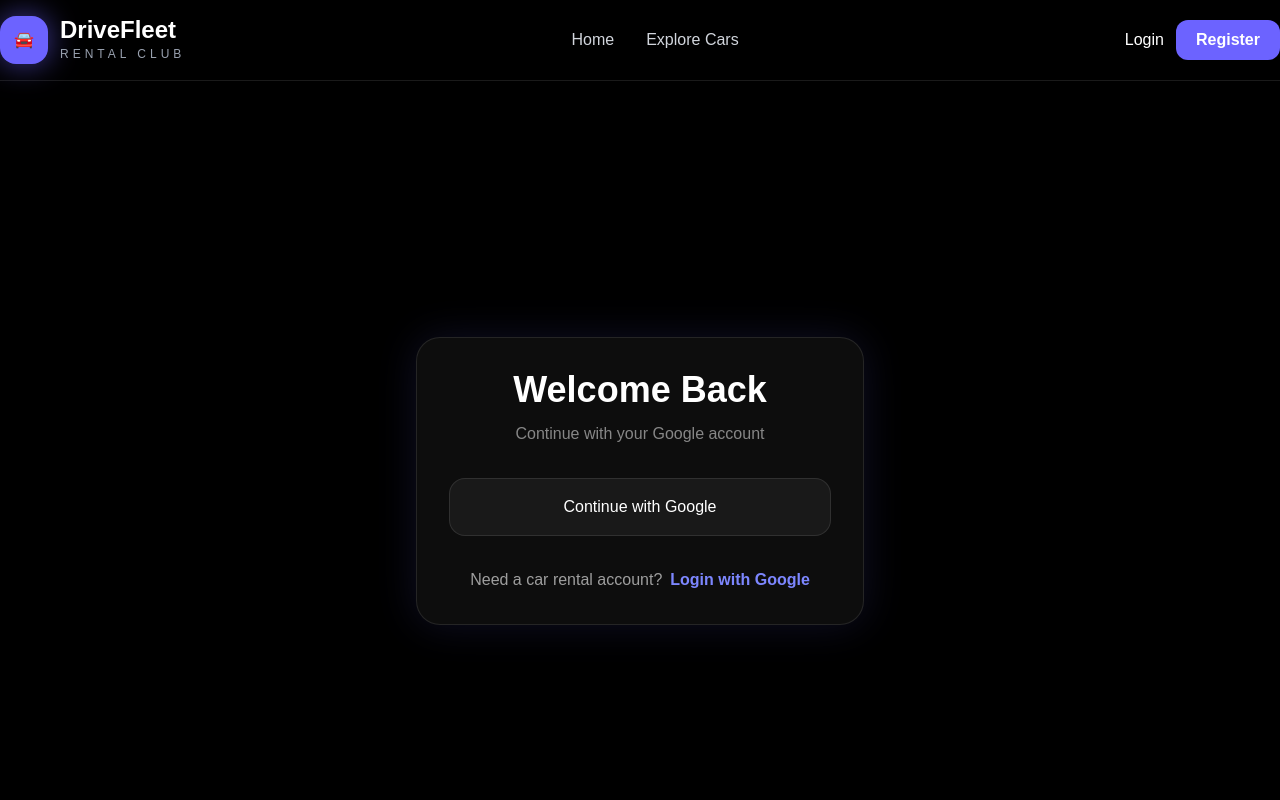
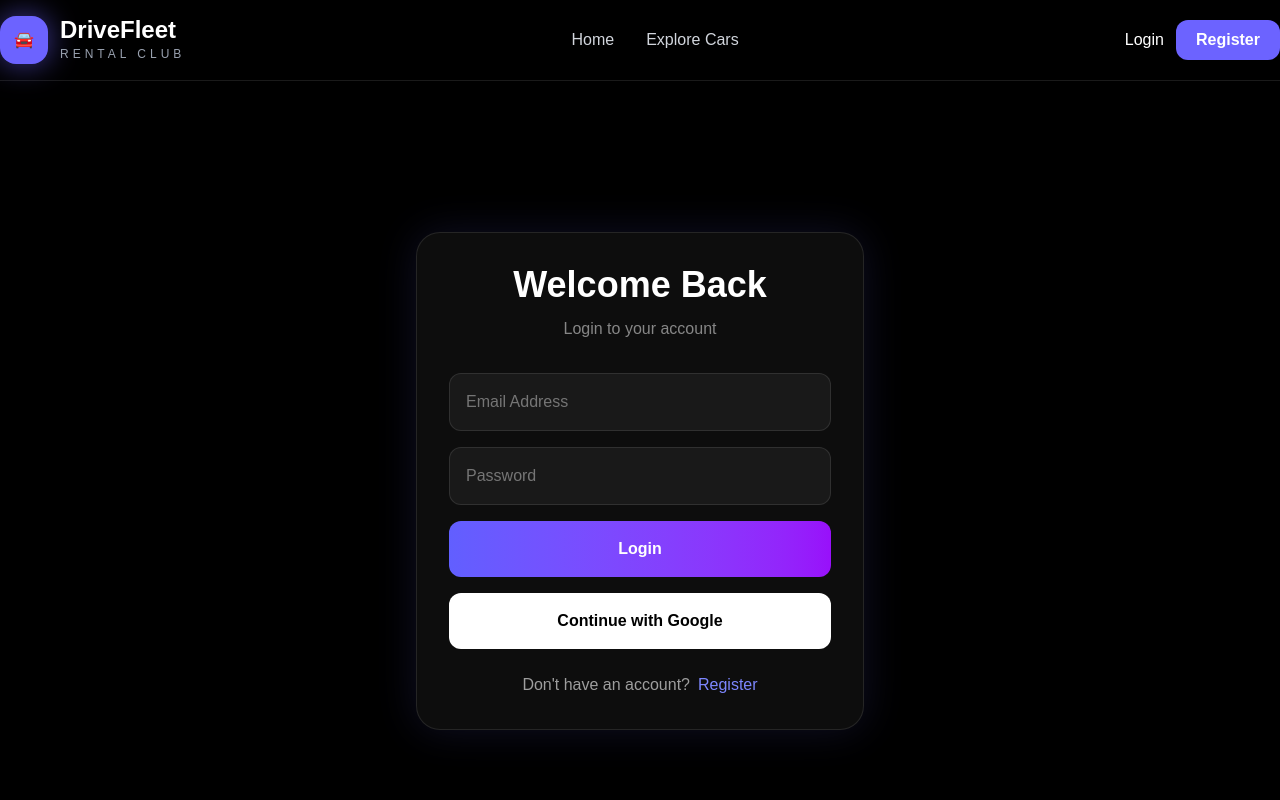
Before and after one commit to mdtonmoyhasansiam/drivefleet-client, a Next.js app: page /login in a window 1280 px wide. Shown: the top 800 px of the page. Built offline with nearby package versions, Linux system fonts and the light colour scheme.

Commit message:
final login register system

```diff
--- a/src/app/login/page.js
+++ b/src/app/login/page.js
@@ -16,14 +16,111 @@ import Navbar from "@/components/Navbar";
 
 import Footer from "@/components/Footer";
 
+import useAuth from "@/hooks/useAuth";
+
 const LoginPage = () => {
 
-  const router = useRouter();
+  const router =
+    useRouter();
+
+  const {
+    setUser,
+  } = useAuth();
 
   const [loading, setLoading] =
     useState(false);
 
+  // ======================================
+  // EMAIL LOGIN
+  // ======================================
 
+  const handleLogin =
+    async e => {
+
+      e.preventDefault();
+
+      setLoading(true);
+
+      const form =
+        e.target;
+
+      const email =
+        form.email.value;
+
+      const password =
+        form.password.value;
+
+      try {
+
+        const response =
+          await fetch(
+            "https://drivefleet-server-zqxb.onrender.com/login",
+            {
+              method: "POST",
+
+              headers: {
+                "content-type":
+                  "application/json",
+              },
+
+              body: JSON.stringify({
+                email,
+                password,
+              }),
+            }
+          );
+
+        const data =
+          await response.json();
+
+        if (!response.ok) {
+
+          toast.error(
+            data.message
+          );
+
+          setLoading(false);
+
+          return;
+        }
+
+        localStorage.setItem(
+          "access-token",
+          data.token
+        );
+
+        const payload =
+          JSON.parse(
+            atob(
+              data.token.split(".")[1]
+            )
+          );
+
+        setUser(payload);
+
+        toast.success(
+          "Login Successful"
+        );
+
+        router.push("/");
+
+      } catch (error) {
+
+        console.log(error);
+
+        toast.error(
+          "Login Failed"
+        );
+
+      } finally {
+
+        setLoading(false);
+      }
+    };
+
+  // ======================================
+  // GOOGLE LOGIN
+  // ======================================
 
   const handleGoogleLogin =
     async () => {
@@ -49,8 +146,6 @@ const LoginPage = () => {
       }
     };
 
-
-
   return (
 
     <div
@@ -64,9 +159,7 @@ const LoginPage = () => {
 
       <Navbar />
 
-
-
-      {/* BACKGROUND GLOW */}
+      {/* BACKGROUND */}
       <div
         className="
         fixed
@@ -103,8 +196,6 @@ const LoginPage = () => {
 
       </div>
 
-
-
       <div
         className="
         min-h-screen
@@ -116,7 +207,10 @@ const LoginPage = () => {
       "
       >
 
-        <div
+        <form
+          onSubmit={
+            handleLogin
+          }
           className="
           w-full
           max-w-md
@@ -130,7 +224,6 @@ const LoginPage = () => {
         "
         >
 
-          {/* TITLE */}
           <div
             className="
             text-center
@@ -153,14 +246,76 @@ const LoginPage = () => {
               text-white/50
             "
             >
-              Continue with your Google account
+              Login to your account
             </p>
 
           </div>
 
+          <input
+            type="email"
+            name="email"
+            placeholder="Email Address"
+            className="
+            w-full
+            p-4
+            mb-4
+            rounded-xl
+            bg-white/5
+            border
+            border-white/10
+            text-white
+            placeholder-white/40
+            focus:outline-none
+            focus:border-indigo-500
+          "
+            required
+          />
 
+          <input
+            type="password"
+            name="password"
+            placeholder="Password"
+            className="
+            w-full
+            p-4
+            mb-4
+            rounded-xl
+            bg-white/5
+            border
+            border-white/10
+            text-white
+            placeholder-white/40
+            focus:outline-none
+            focus:border-indigo-500
+          "
+            required
+          />
 
-          {/* GOOGLE BUTTON */}
+          <button
+            disabled={loading}
+            className="
+            w-full
+            py-4
+            rounded-xl
+            bg-gradient-to-r
+            from-indigo-500
+            to-purple-600
+            font-semibold
+            hover:scale-[1.02]
+            transition
+            cursor-pointer
+            disabled:opacity-50
+          "
+          >
+
+            {
+              loading
+                ? "Loading..."
+                : "Login"
+            }
+
+          </button>
+
           <button
             type="button"
             disabled={loading}
@@ -170,52 +325,46 @@ const LoginPage = () => {
             className="
             w-full
             py-4
-            rounded-2xl
-            border
-            border-white/10
-            bg-white/5
-            hover:bg-white/10
+            rounded-xl
+            bg-white
+            text-black
+            font-semibold
+            mt-4
+            hover:bg-gray-200
             transition
             cursor-pointer
             disabled:opacity-50
-            font-medium
           "
           >
 
-            {
-              loading
-                ? "Redirecting..."
-                : "Continue with Google"
-            }
+            Continue with Google
 
           </button>
 
-
-
-          {/* REGISTER LINK */}
           <p
             className="
-            mt-8
+            mt-6
             text-center
             text-white/60
           "
           >
 
-            Need a car rental account?
+            Don&apos;t have an account?
 
-            <span
+            <Link
+              href="/register"
               className="
+              text-indigo-400
               ml-2
-              text-indigo-400
-              font-semibold
+              hover:underline
             "
             >
-              Login with Google
-            </span>
+              Register
+            </Link>
 
           </p>
 
-        </div>
+        </form>
 
       </div>
 
--- a/src/app/register/page.js
+++ b/src/app/register/page.js
@@ -16,25 +16,17 @@ import Navbar from "@/components/Navbar";
 
 import Footer from "@/components/Footer";
 
-import useAuth from "@/hooks/useAuth";
-
 const RegisterPage = () => {
 
-  const {
-    createUser,
-    googleLogin,
-    updateUserProfile,
-    logoutUser,
-  } = useAuth();
-
-  const router = useRouter();
+  const router =
+    useRouter();
 
   const [loading, setLoading] =
     useState(false);
 
-
-
-  // EMAIL REGISTER
+  // ======================================
+  // REGISTER
+  // ======================================
 
   const handleRegister =
     async e => {
@@ -43,7 +35,8 @@ const RegisterPage = () => {
 
       setLoading(true);
 
-      const form = e.target;
+      const form =
+        e.target;
 
       const name =
         form.name.value;
@@ -56,8 +49,6 @@ const RegisterPage = () => {
 
       const password =
         form.password.value;
-
-
 
       // PASSWORD VALIDATION
 
@@ -74,8 +65,6 @@ const RegisterPage = () => {
         return;
       }
 
-
-
       if (
         !/[A-Z]/.test(
           password
@@ -83,15 +72,13 @@ const RegisterPage = () => {
       ) {
 
         toast.error(
-          "Password must contain at least one uppercase letter"
+          "Password must contain uppercase letter"
         );
 
         setLoading(false);
 
         return;
       }
-
-
 
       if (
         !/[a-z]/.test(
@@ -100,7 +87,7 @@ const RegisterPage = () => {
       ) {
 
         toast.error(
-          "Password must contain at least one lowercase letter"
+          "Password must contain lowercase letter"
         );
 
         setLoading(false);
@@ -108,45 +95,47 @@ const RegisterPage = () => {
         return;
       }
 
-
-
       try {
 
-        // CREATE USER
+        const response =
+          await fetch(
+            "https://drivefleet-server-zqxb.onrender.com/register",
+            {
+              method: "POST",
 
-        await createUser(
-          email,
-          password
-        );
+              headers: {
+                "content-type":
+                  "application/json",
+              },
 
+              body: JSON.stringify({
+                name,
+                email,
+                password,
+                photo,
+              }),
+            }
+          );
 
+        const data =
+          await response.json();
 
-        // UPDATE PROFILE
+        if (!response.ok) {
 
-        await updateUserProfile(
-          name,
-          photo
-        );
+          toast.error(
+            data.message
+          );
 
+          setLoading(false);
 
-
-        // LOGOUT AFTER REGISTER
-
-        await logoutUser();
-
-
+          return;
+        }
 
         toast.success(
           "Registration Successful"
         );
 
-
-
         form.reset();
-
-
-
-        // LOGIN PAGE
 
         router.push("/login");
 
@@ -154,25 +143,9 @@ const RegisterPage = () => {
 
         console.log(error);
 
-
-
-        if (
-          error.message.includes(
-            "email-already-in-use"
-          )
-        ) {
-
-          toast.error(
-            "Email already exists"
-          );
-        }
-
-        else {
-
-          toast.error(
-            "Registration Failed"
-          );
-        }
+        toast.error(
+          "Registration Failed"
+        );
 
       } finally {
 
@@ -180,9 +153,9 @@ const RegisterPage = () => {
       }
     };
 
-
-
-  // GOOGLE REGISTER / LOGIN
+  // ======================================
+  // GOOGLE LOGIN
+  // ======================================
 
   const handleGoogleLogin =
     async () => {
@@ -191,46 +164,10 @@ const RegisterPage = () => {
 
       try {
 
-        const result =
-          await googleLogin();
-
-        const user =
-          result.user;
-
-
-
-        // JWT CREATE
-
-        await fetch(
-          "https://drivefleet-server-zqxb.onrender.com/jwt",
-          {
-            method: "POST",
-
-            headers: {
-              "content-type":
-                "application/json",
-            },
-
-            credentials: "include",
-
-            body: JSON.stringify({
-              email:
-                user.email,
-            }),
-          }
+        window.open(
+          "https://drivefleet-server-zqxb.onrender.com/auth/google",
+          "_self"
         );
-
-
-
-        toast.success(
-          "Google Login Successful"
-        );
-
-
-
-        // HOME PAGE
-
-        router.push("/");
 
       } catch (error) {
 
@@ -240,21 +177,15 @@ const RegisterPage = () => {
           "Google Login Failed"
         );
 
-      } finally {
-
         setLoading(false);
       }
     };
-
-
 
   return (
 
     <div className="bg-black min-h-screen text-white">
 
       <Navbar />
-
-
 
       <div
         className="
@@ -295,8 +226,6 @@ const RegisterPage = () => {
             Register
           </h1>
 
-
-
           <input
             type="text"
             name="name"
@@ -316,8 +245,6 @@ const RegisterPage = () => {
           "
             required
           />
-
-
 
           <input
             type="text"
@@ -339,8 +266,6 @@ const RegisterPage = () => {
             required
           />
 
-
-
           <input
             type="email"
             name="email"
@@ -360,8 +285,6 @@ const RegisterPage = () => {
           "
             required
           />
-
-
 
           <input
             type="password"
@@ -383,8 +306,6 @@ const RegisterPage = () => {
             required
           />
 
-
-
           <button
             disabled={loading}
             className="
@@ -401,14 +322,14 @@ const RegisterPage = () => {
             disabled:opacity-50
           "
           >
+
             {
               loading
                 ? "Loading..."
                 : "Register"
             }
+
           </button>
-
-
 
           <button
             type="button"
@@ -430,10 +351,10 @@ const RegisterPage = () => {
             disabled:opacity-50
           "
           >
+
             Continue with Google
+
           </button>
-
-
 
           <p
             className="
```
